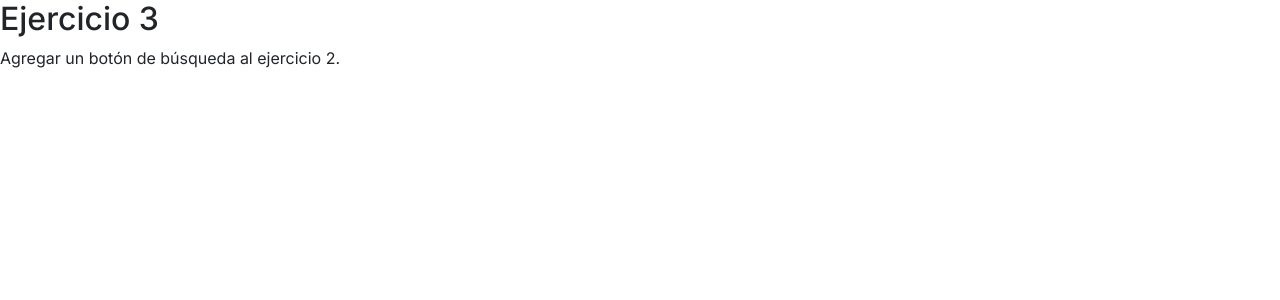
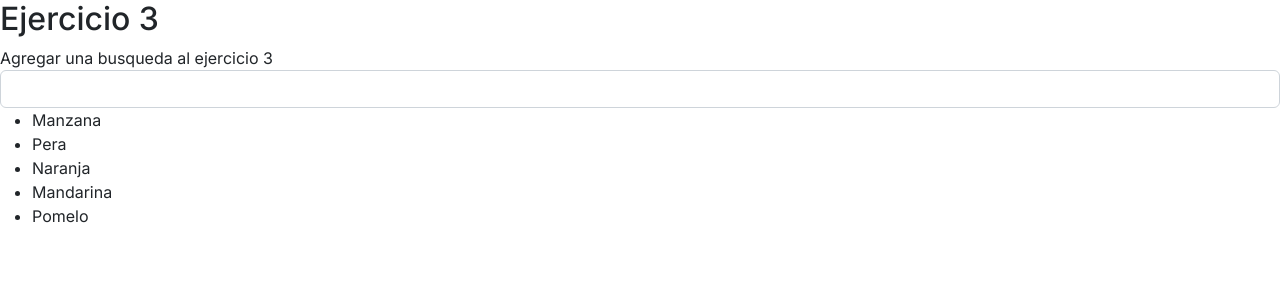
Before and after one commit to otro34/next-app-example, a Next.js app: page /ejercicio3 in a window 1280 px wide. Shown: the top 300 px of the page. Built offline with nearby package versions, Linux system fonts and the light colour scheme.

Commit message:
ejercicios 1 al 3

```diff
--- a/src/app/ejercicio3/page.js
+++ b/src/app/ejercicio3/page.js
@@ -1,14 +1,31 @@
 'use client';
 
+import { useEffect, useState } from 'react'
+import Form from 'react-bootstrap/Form'
+
 const Ejercicio3 = () => {
+
+    const frutas = ["Manzana", "Pera", "Naranja", "Mandarina", "Pomelo"]
+    const [arr, setArr] = useState(frutas)
+    const [textBusqueda, setTextBusqueda] = useState("")
+
     return (
         <div>
             <h2>
             Ejercicio 3
             </h2>
-            <p>
-                Agregar un botón de búsqueda al ejercicio 2.
-            </p>
+            Agregar una busqueda al ejercicio 3
+            <Form.Control
+                type="text"
+                value={textBusqueda}
+                onChange={e => setTextBusqueda(e.target.value)}
+                ></Form.Control>
+            <ul>
+                    { arr.filter(f => f.includes(textBusqueda))
+                        .map(fruta =>{
+                        return (<li key={fruta} >{fruta}</li>)
+                    }) }
+            </ul>
         </div>
     )
 }
```
Also changed, not shown: src/app/ejercicio1/page.js (+17 -0 lines), src/app/ejercicio2/page.js (+18 -3 lines).
